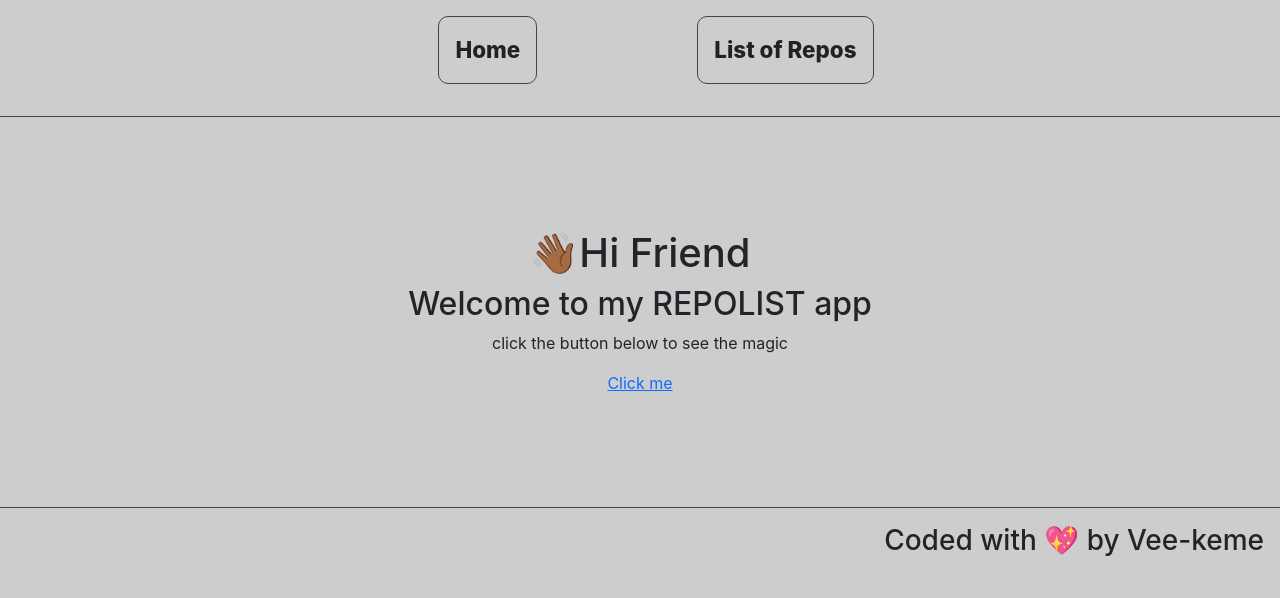
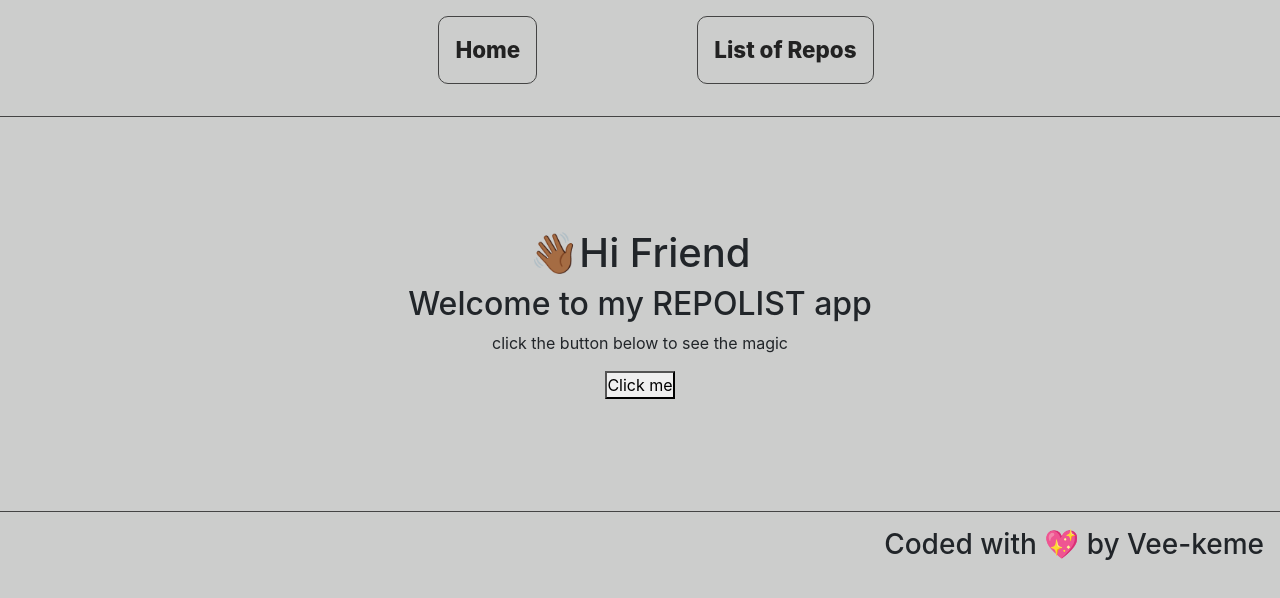
Before and after one commit to Vee-keme/altschool-github-second-semester-exam, a React (Create React App) app: page / in a window 1280 px wide. Shown: the top 598 px of the page. Built offline with nearby package versions, Linux system fonts and the light colour scheme.

Commit message:
code update

```diff
--- a/src/Pages/Home.js
+++ b/src/Pages/Home.js
@@ -1,6 +1,9 @@
 import { Link } from "react-router-dom";
 import { Helmet } from "react-helmet-async";
+
+import { useNavigate } from "react-router-dom";
 export function Home() {
+  const navigate = useNavigate();
   return (
     <div className="Home">
       <Helmet>
@@ -18,9 +21,10 @@ export function Home() {
       </h1>
       <h2>Welcome to my REPOLIST app</h2>
       <p>click the button below to see the magic</p>
-      <Link className="" to="/repos">
+      {/* <Link className="" to="/repos">
         Click me
-      </Link>
+      </Link> */}
+      <button onClick={() => navigate("/repos")}>Click me</button>
     </div>
   );
 }
--- a/src/Pages/RepoData.js
+++ b/src/Pages/RepoData.js
@@ -46,6 +46,7 @@ function RepoData() {
       ) : (
         "Loading..."
       )}
+      <button onClick={() => navigate("/repos")}>Back to Repo List</button>
     </div>
   );
 }
```
